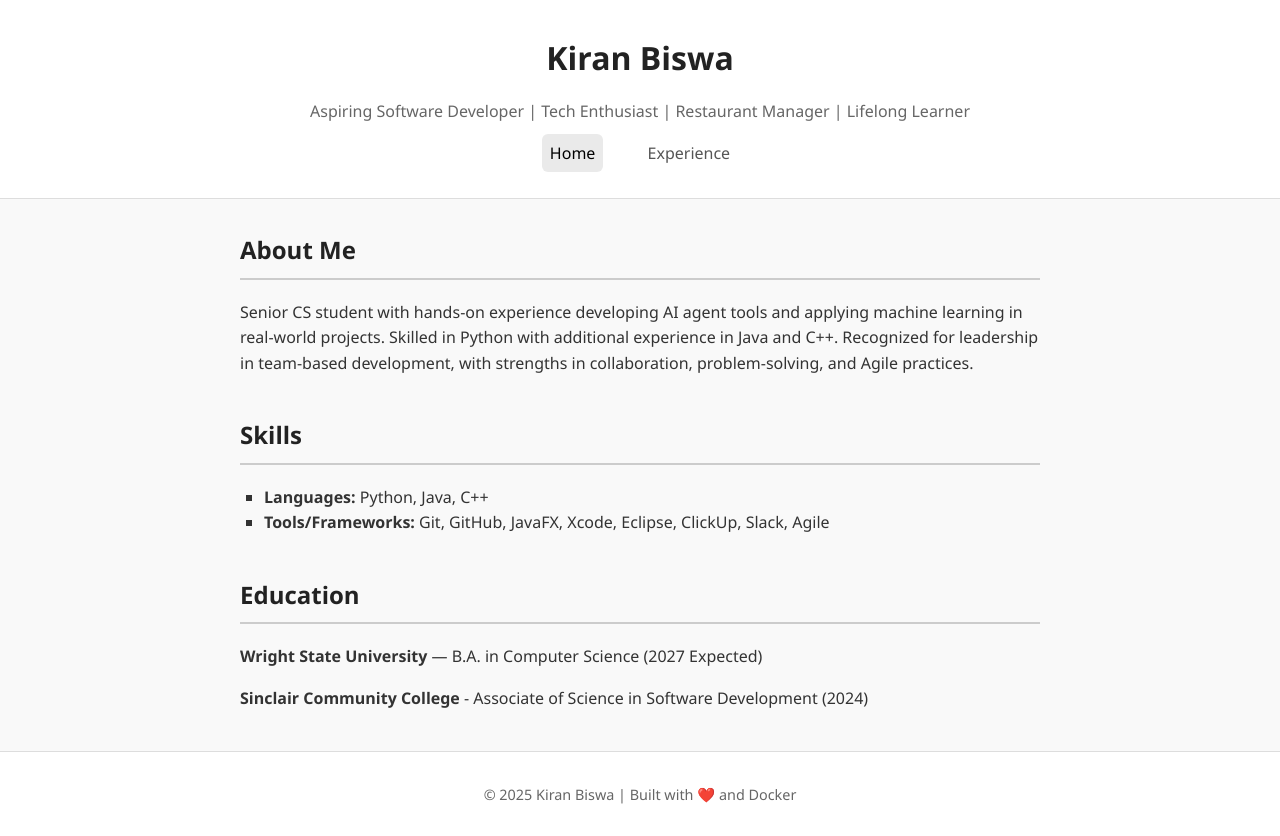
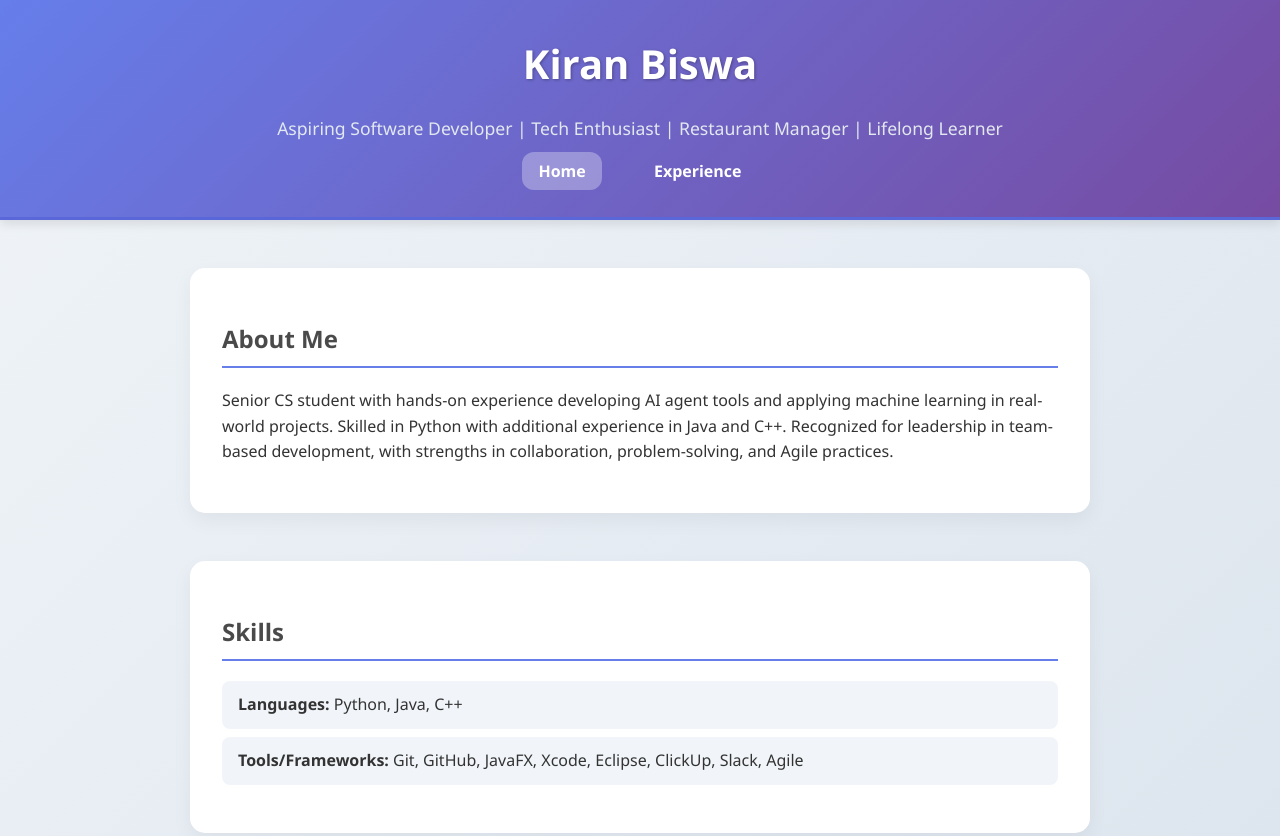
Before and after one commit to WSU-kduncan/cicdf25-Kiranrdm, a plain HTML site: page web-content/index.html in a window 1280 px wide. Shown: the top 836 px of the page. Drawn offline with Linux system fonts and the light colour scheme.

Commit message:
trying to test something

```diff
--- a/web-content/style.css
+++ b/web-content/style.css
@@ -2,28 +2,35 @@
 body {
   margin: 0;
   font-family: 'Segoe UI', Tahoma, Geneva, Verdana, sans-serif;
-    background-color: #f9f9f9;
+  background: linear-gradient(to bottom right, #f0f4f8, #d9e2ec);
   color: #333;
   line-height: 1.6;
+  transition: background 0.5s ease;
 }
 
 /* Header */
 header {
   text-align: center;
-    background-color: #ffffff;
+  background: linear-gradient(135deg, #667eea, #764ba2);
+  color: #fff;
   padding: 2rem 1rem;
-    border-bottom: 1px solid #ddd;
+  box-shadow: 0 4px 10px rgba(0,0,0,0.1);
+  border-bottom: 3px solid #5a67d8;
+  position: sticky;
+  top: 0;
+  z-index: 100;
 }
 
 header h1 {
   margin: 0;
-    font-size: 2rem;
-    color: #222;
+  font-size: 2.5rem;
+  text-shadow: 1px 1px 3px rgba(0,0,0,0.3);
 }
 
 header p {
-    color: #666;
-    font-size: 1rem;
+  color: #e2e8f0;
+  font-size: 1.1rem;
+  font-weight: 500;
 }
 
 /* Navigation */
@@ -33,57 +40,101 @@ body {
 
 nav a {
   text-decoration: none;
-    color: #555;
+  color: #fff;
   margin: 0 1rem;
-    padding: 0.5rem;
-    border-radius: 6px;
-    transition: background 0.3s;
+  padding: 0.5rem 1rem;
+  border-radius: 12px;
+  transition: all 0.3s ease;
+  font-weight: 600;
 }
 
 nav a:hover,
 nav a.active {
-    background-color: #eaeaea;
-    color: #000;
+  background-color: rgba(255,255,255,0.3);
+  color: #fff;
+  transform: scale(1.1);
 }
 
 /* Main Content */
 main {
-    max-width: 800px;
-    margin: 2rem auto;
+  max-width: 900px;
+  margin: 3rem auto;
   padding: 0 1rem;
 }
 
+/* Section Styling */
 section {
-    margin-bottom: 2.5rem;
+  background-color: #fff;
+  border-radius: 15px;
+  padding: 2rem;
+  margin-bottom: 3rem;
+  box-shadow: 0 8px 20px rgba(0,0,0,0.05);
+  transition: transform 0.3s ease, box-shadow 0.3s ease;
+}
+
+section:hover {
+  transform: translateY(-5px);
+  box-shadow: 0 12px 25px rgba(0,0,0,0.1);
 }
 
 section h2 {
-    border-bottom: 2px solid #ccc;
+  border-bottom: 2px solid #667eea;
   padding-bottom: 0.5rem;
-    color: #222;
+  color: #4a4a4a;
 }
 
 /* Lists */
 ul {
-    list-style-type: square;
-    padding-left: 1.5rem;
+  list-style-type: none;
+  padding-left: 0;
+}
+
+ul li {
+  background: #f1f5f9;
+  margin: 0.5rem 0;
+  padding: 0.7rem 1rem;
+  border-radius: 8px;
+  transition: background 0.3s ease;
+}
+
+ul li:hover {
+  background: #e0e7ff;
 }
 
 /* Footer */
 footer {
   text-align: center;
-    padding: 1rem;
-    background-color: #fff;
-    border-top: 1px solid #ddd;
-    font-size: 0.9rem;
-    color: #666;
+  padding: 1.5rem;
+  background-color: #2d3748;
+  color: #cbd5e0;
+  font-size: 0.95rem;
+  border-top: 3px solid #667eea;
 }
 
 footer a {
-    color: #333;
+  color: #63b3ed;
   text-decoration: none;
+  font-weight: 600;
+  transition: all 0.3s ease;
 }
 
 footer a:hover {
   text-decoration: underline;
+  color: #fff;
 }
+
+/* Responsive tweaks */
+@media screen and (max-width: 600px) {
+  header h1 {
+    font-size: 2rem;
+  }
+
+  nav a {
+    margin: 0 0.5rem;
+    padding: 0.4rem 0.8rem;
+  }
+
+  main {
+    padding: 0 0.5rem;
+  }
+}
```
Lines whose indentation alone changed are shown as unchanged.
